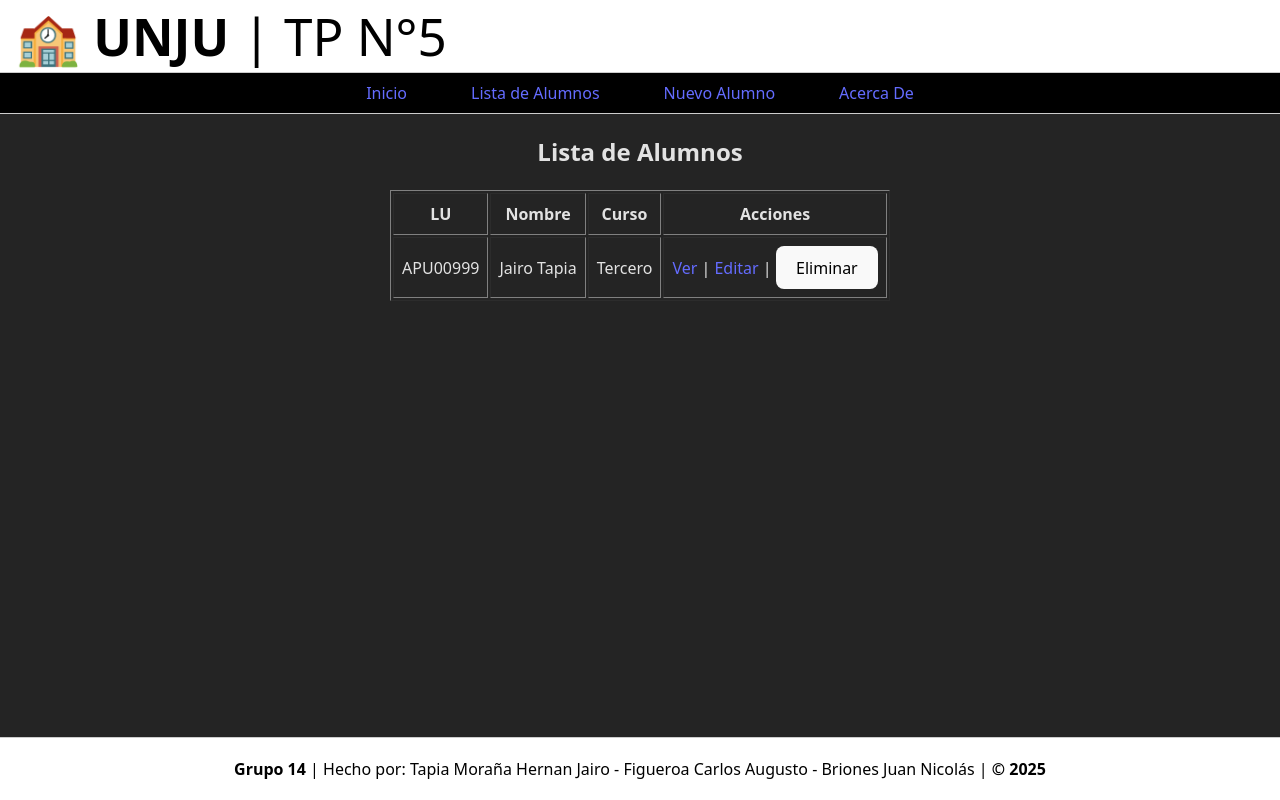
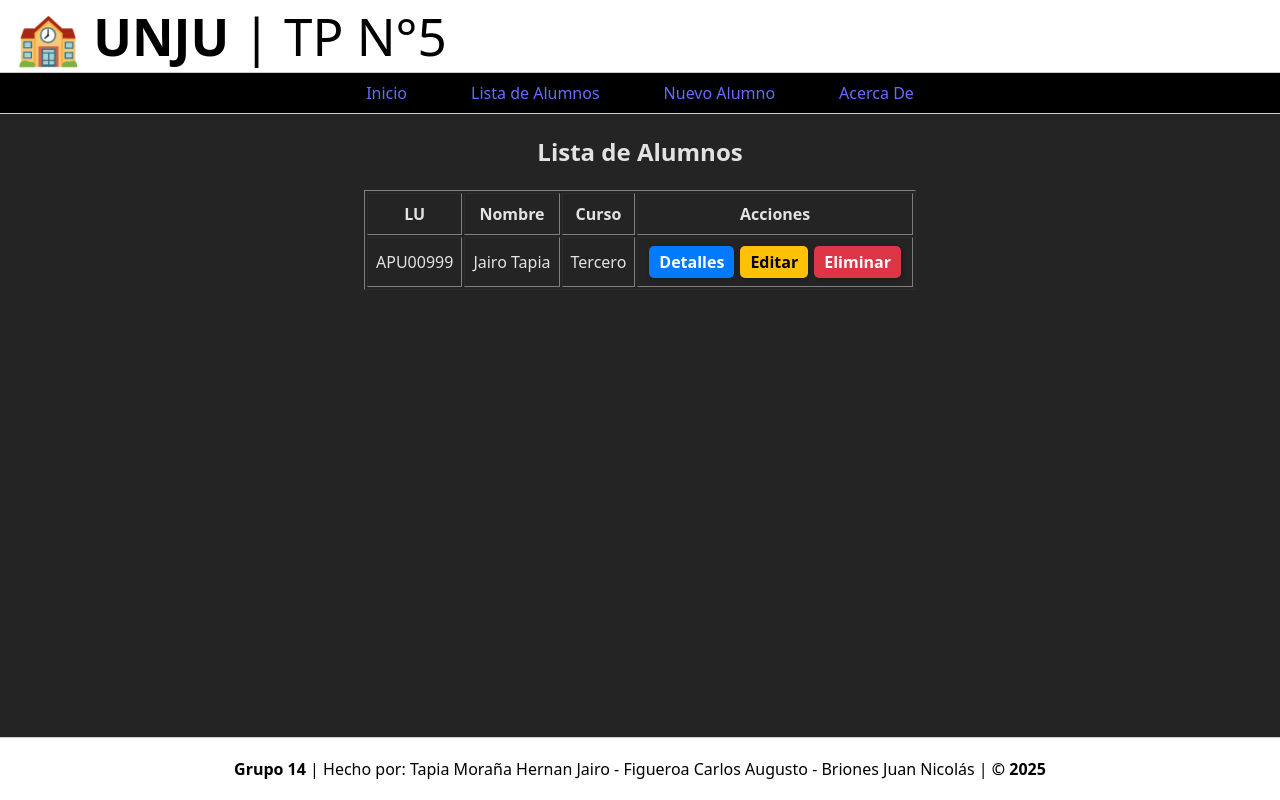
Before and after one commit to CarlosFigueroa497/pv_tp5_grupo14, a React (Vite) app: page /alumnos in a window 1280 px wide. Built offline with nearby package versions, Linux system fonts and the light colour scheme.

Commit message:
nuevos estilos en los botones de lista de alumnos

```diff
--- a/src/index.css
+++ b/src/index.css
@@ -13,12 +13,12 @@
   -moz-osx-font-smoothing: grayscale;
 }
 
-a {
+a:not(.action-link) {
   font-weight: 500;
   color: #646cff;
   text-decoration: inherit;
 }
-a:hover {
+a:not(.action-link)hover {
   color: #535bf2;
 }
 
@@ -78,3 +78,40 @@ button:focus-visible {
 .content-wrap {
   flex: 1;
 }
+.action-link {
+  border: none;
+  border-radius: 5px;
+  padding: 5px 10px;
+  color: white;
+  cursor: pointer;
+  margin: 0 3px;
+  font-weight: bold;
+  text-decoration: none;
+  box-shadow: 1px 1px 5px rgba(0, 0, 0, 0.3);
+}
+
+/* Estilos específicos */
+.action-link.ver {
+  background-color: #007bff; /* azul */
+}
+
+.action-link.ver:hover {
+  background-color: #0056b3;
+}
+
+.action-link.editar {
+  background-color: #ffc107; /* amarillo */
+  color: black;
+}
+
+.action-link.editar:hover {
+  background-color: #e0a800;
+}
+
+.action-link.eliminar {
+  background-color: #dc3545; /* rojo */
+}
+
+.action-link.eliminar:hover {
+  background-color: #a71d2a;
+}
--- a/src/pages/Home.jsx
+++ b/src/pages/Home.jsx
@@ -2,7 +2,7 @@ function Home() {
   return (
     <div>
       <h1>Bienvenido al Sistema de Gestión de Alumnos</h1>
-      <h2>Esta página te permite agregar, editar, eliminar y consultar información de alumnos</h2>
+      <h2>Esta página te permite agregar, editar, eliminar y consultar información de alumnos.</h2>
     </div>
   )
 }
--- a/src/pages/ListaAlumnos.jsx
+++ b/src/pages/ListaAlumnos.jsx
@@ -64,9 +64,11 @@ function ListaAlumnos({ alumnos, setAlumnos }) {
                 <td>{alumno.nombre} {alumno.apellido}</td>
                 <td>{alumno.curso}</td>
                 <td>
-                  <Link to={`/alumnos/${alumno.id}`}>Ver</Link>{" | "}
-                  <Link to={`/alumnos/${alumno.id}/editar`}>Editar</Link>{" | "}
-                  <button onClick={() => handleEliminar(alumno.id)}>Eliminar</button>
+
+  <Link to={`/alumnos/${alumno.id}`} className="action-link ver">Detalles</Link>
+  <Link to={`/alumnos/${alumno.id}/editar`} className="action-link editar">Editar</Link>
+  <button onClick={() => handleEliminar(alumno.id)} className="action-link eliminar">Eliminar</button>
+
                 </td>
               </tr>
             ))}
```
